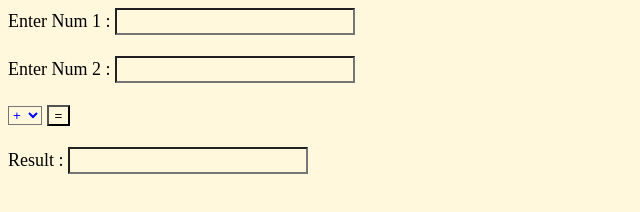
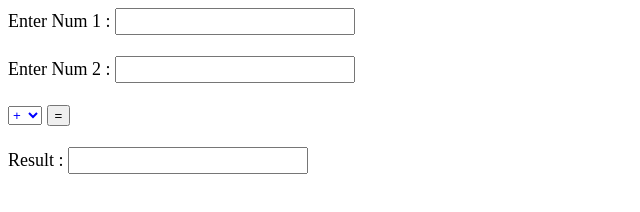
Before and after one commit to GokilapriyaSivakumar/arithmetic-op, a plain HTML site: page index.html in a window 1280 px wide. Shown: the whole page, without its empty margins (0-640 px from the left). Drawn offline with Linux system fonts and the light colour scheme.

Commit message:
Updated style.css

```diff
--- a/style.css
+++ b/style.css
@@ -1,5 +1,5 @@
 *{
-    background-color:cornsilk;
+    background-color:none;
 }
 
 #val1 , body , #val2, #result {
```
